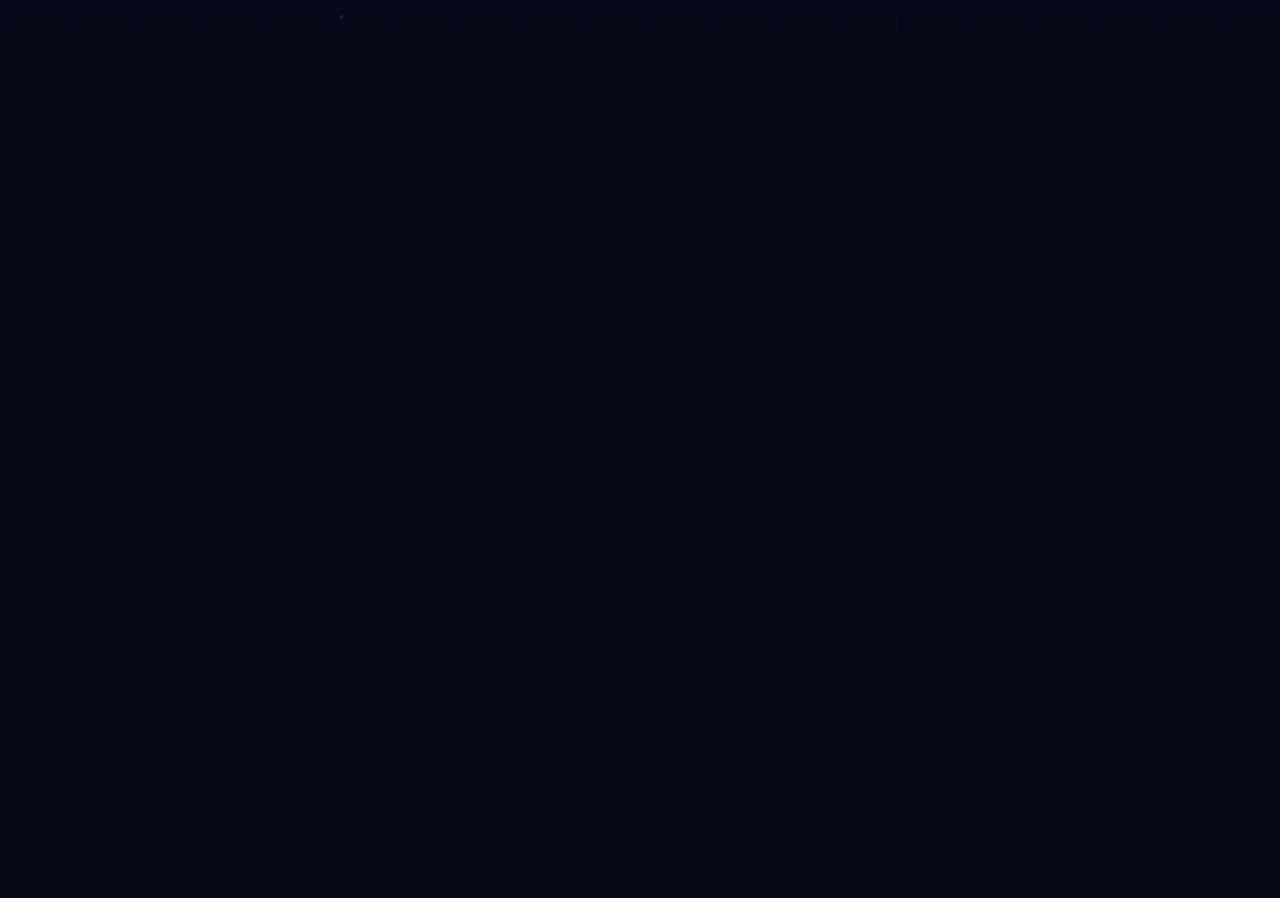
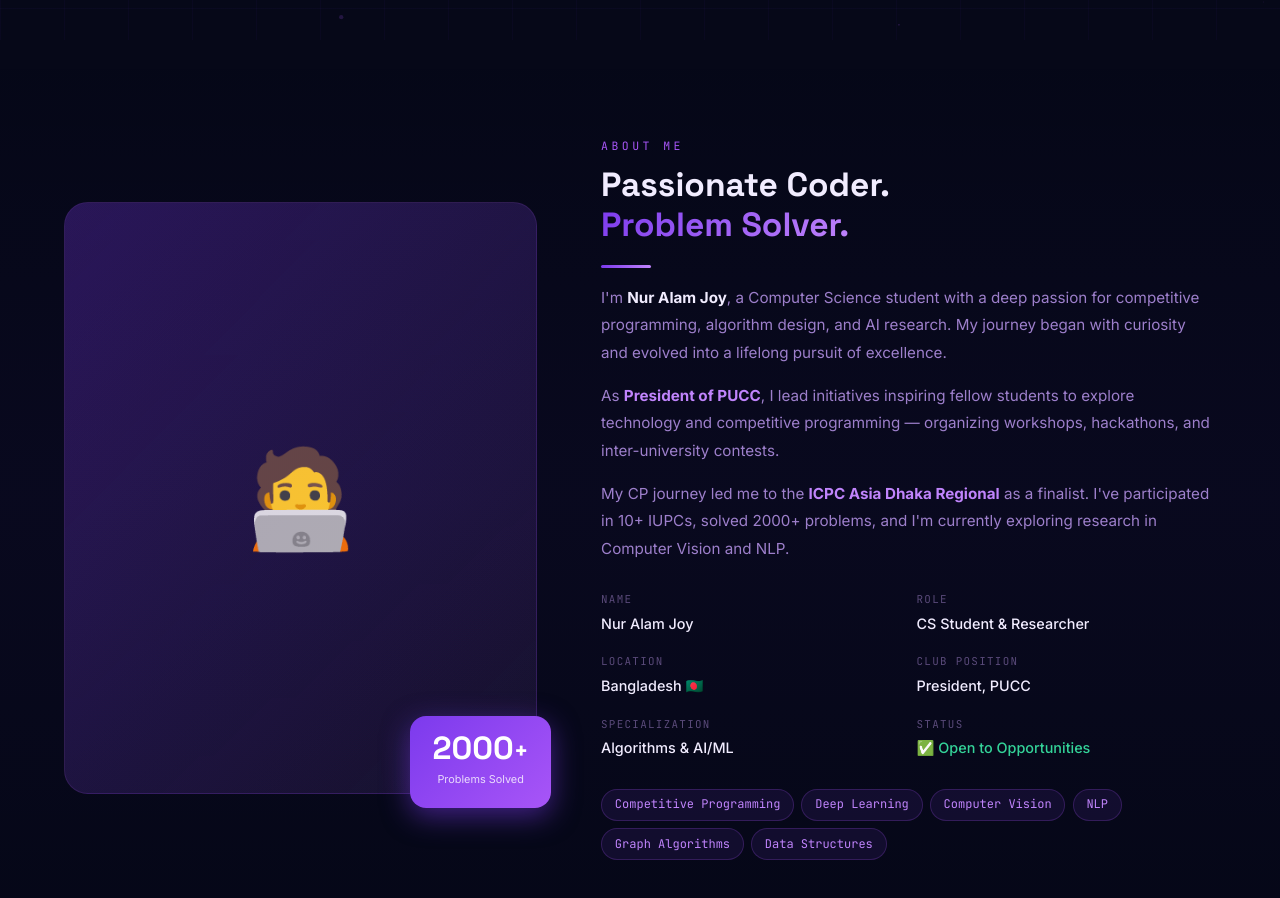
Before and after one commit to nuralamjoy/my_portfolio, a React (Vite) app: page / in a window 1280 px wide. Shown: the part 760-1658 px from the top of the page. Before the commit the page ends 800 px from the top, so only its background shows below. Built offline with nearby package versions, Linux system fonts and the light colour scheme.

Commit message:
creat about section

```diff
--- a/src/App.jsx
+++ b/src/App.jsx
@@ -6,6 +6,7 @@ import Nav from "./components/Header/Nav.jsx";
 import Background from "./components/BodyBackground/Background.jsx"
 import Home from "./components/Home/Home.jsx";
 import Toast from "./components/Toast/Toast.jsx";
+import About from "./components/About/About.jsx";
 
 
 const SECTION_IDS = [
@@ -94,6 +95,7 @@ export default function App() {
         onToggleTheme={() => setDark((d) => !d)}
       />
       <Home startTyping={startTyping} />
+      <About></About>
     </>
   );
 }
--- /dev/null
+++ b/src/components/About/About.css
@@ -0,0 +1,129 @@
+#about {
+    background: linear-gradient(180deg, transparent, rgba(124, 58, 237, 0.03), transparent);
+  }
+  .ab-grid {
+    display: grid;
+    grid-template-columns: 1fr 1.3fr;
+    gap: 4rem;
+    align-items: center;
+  }
+  .ab-img-box {
+    aspect-ratio: 4 / 5;
+    border-radius: var(--r2);
+    background: linear-gradient(135deg, rgba(124, 58, 237, 0.2), rgba(192, 132, 252, 0.08));
+    border: 1px solid var(--border);
+    display: flex;
+    align-items: center;
+    justify-content: center;
+    font-size: 6rem;
+    position: relative;
+    overflow: hidden;
+  }
+  .ab-img-box::after {
+    content: '';
+    position: absolute;
+    inset: 0;
+    background: linear-gradient(135deg, rgba(124, 58, 237, 0.12), transparent);
+  }
+  .ab-badge {
+    position: absolute;
+    bottom: -14px;
+    right: -14px;
+    padding: 1rem 1.4rem;
+    border-radius: 16px;
+    background: linear-gradient(135deg, var(--p1), var(--p2));
+    text-align: center;
+    box-shadow: 0 8px 28px rgba(124, 58, 237, 0.5);
+  }
+  .ab-badge .bn {
+    display: block;
+    font-family: var(--font-d);
+    font-size: 2rem;
+    font-weight: 700;
+    color: #fff;
+    line-height: 1;
+  }
+  .ab-badge .bl {
+    font-size: 0.68rem;
+    color: rgba(255, 255, 255, 0.8);
+  }
+  .ab-title {
+    font-family: var(--font-d);
+    font-size: 2.1rem;
+    font-weight: 700;
+    margin-bottom: 1.2rem;
+    line-height: 1.2;
+  }
+  .ab-grad {
+    background: linear-gradient(135deg, var(--p1), var(--p3));
+    -webkit-background-clip: text;
+    -webkit-text-fill-color: transparent;
+    background-clip: text;
+  }
+  .ab-paras {
+    margin-top: 1rem;
+  }
+  .ab-paras p {
+    color: var(--txt2);
+    line-height: 1.8;
+    margin-bottom: 1rem;
+    font-size: 0.95rem;
+  }
+  .ab-paras p:last-child {
+    margin-bottom: 0;
+  }
+  .ab-strong {
+    color: var(--txt);
+  }
+  .ab-strong-p {
+    color: var(--p3);
+  }
+  .ab-info {
+    display: grid;
+    grid-template-columns: 1fr 1fr;
+    gap: 1rem;
+    margin: 1.75rem 0;
+  }
+  .ab-item .al {
+    font-size: 0.68rem;
+    color: var(--txt3);
+    font-family: var(--font-m);
+    text-transform: uppercase;
+    letter-spacing: 0.12em;
+  }
+  .ab-item .av {
+    font-size: 0.9rem;
+    color: var(--txt);
+    font-weight: 500;
+    margin-top: 0.2rem;
+  }
+  .tags {
+    display: flex;
+    flex-wrap: wrap;
+    gap: 0.45rem;
+    margin-top: 1.25rem;
+  }
+  .tag {
+    padding: 0.3rem 0.8rem;
+    background: rgba(124, 58, 237, 0.1);
+    border: 1px solid rgba(168, 85, 247, 0.22);
+    border-radius: 100px;
+    font-size: 0.75rem;
+    color: var(--p3);
+    font-family: var(--font-m);
+  }
+
+  @media (max-width: 900px) {
+    .ab-grid {
+      grid-template-columns: 1fr;
+    }
+    .ab-img-box {
+      max-width: 320px;
+      margin: 0 auto;
+    }
+  }
+  @media (max-width: 640px) {
+    .ab-info {
+      grid-template-columns: 1fr;
+    }
+  }
--- /dev/null
+++ b/src/components/About/About.jsx
@@ -0,0 +1,95 @@
+import useReveal from "../../hooks/useReveal";
+import "./About.css";
+
+const INFO = [
+  { label: "Name", value: "Nur Alam Joy" },
+  { label: "Role", value: "CS Student & Researcher" },
+  { label: "Location", value: "Bangladesh 🇧🇩" },
+  { label: "Club Position", value: "President, PUCC" },
+  { label: "Specialization", value: "Algorithms & AI/ML" },
+  { label: "Status", value: "✅ Open to Opportunities", highlight: true },
+];
+
+const TAGS = [
+  "Competitive Programming",
+  "Deep Learning",
+  "Computer Vision",
+  "NLP",
+  "Graph Algorithms",
+  "Data Structures",
+];
+
+export default function About() {
+  const ref = useReveal();
+
+  return (
+    <section id="about" className="sec" ref={ref}>
+      <div className="wrap">
+        <div className="ab-grid">
+          <div className="fi" style={{ position: "relative" }}>
+            <div className="ab-img-box">🧑‍💻</div>
+            <div className="ab-badge">
+              <span className="bn">
+                2000<span style={{ fontSize: "1.5rem" }}>+</span>
+              </span>
+              <span className="bl">Problems Solved</span>
+            </div>
+          </div>
+          <div className="fi" style={{ transitionDelay: "0.14s" }}>
+            <span className="eyebrow">About Me</span>
+            <h2 className="ab-title">
+              Passionate Coder.
+              <br />
+              <span className="ab-grad">Problem Solver.</span>
+            </h2>
+            <div className="divbar"></div>
+            <div className="ab-paras">
+              <p>
+                I'm <strong className="ab-strong">Nur Alam Joy</strong>, a
+                Computer Science student with a deep passion for competitive
+                programming, algorithm design, and AI research. My journey began
+                with curiosity and evolved into a lifelong pursuit of
+                excellence.
+              </p>
+              <p>
+                As <strong className="ab-strong-p">President of PUCC</strong>, I
+                lead initiatives inspiring fellow students to explore technology
+                and competitive programming — organizing workshops, hackathons,
+                and inter-university contests.
+              </p>
+              <p>
+                My CP journey led me to the{" "}
+                <strong className="ab-strong-p">
+                  ICPC Asia Dhaka Regional
+                </strong>{" "}
+                as a finalist. I've participated in 10+ IUPCs, solved 2000+
+                problems, and I'm currently exploring research in Computer
+                Vision and NLP.
+              </p>
+            </div>
+            <div className="ab-info">
+              {INFO.map((i) => (
+                <div className="ab-item" key={i.label}>
+                  <div className="al">{i.label}</div>
+                  <div
+                    className="av"
+                    style={i.highlight ? { color: "#34d399" } : undefined}
+                  >
+                    {i.value}
+                  </div>
+                </div>
+              ))}
+            </div>
+            <div className="tags">
+              {TAGS.map((t) => (
+                <span className="tag" key={t}>
+                  {t}
+                </span>
+              ))}
+            </div>
+          </div>
+        </div>
+      </div>
+    </section>
+  );
+}
--- a/src/components/BodyBackground/Background.css
+++ b/src/components/BodyBackground/Background.css
@@ -34,7 +34,7 @@
   height: 100vh;
   overflow: hidden;
   background: var(--c-bg);
-  z-index: -1;
+  z-index: -1111111;
   pointer-events: none;
   isolation: isolate; /* keeps blend-modes contained to this layer */
 }
```
Also changed, not shown: src/hooks/useReveal.js (renamed from src/hooks/usReveal.js).
